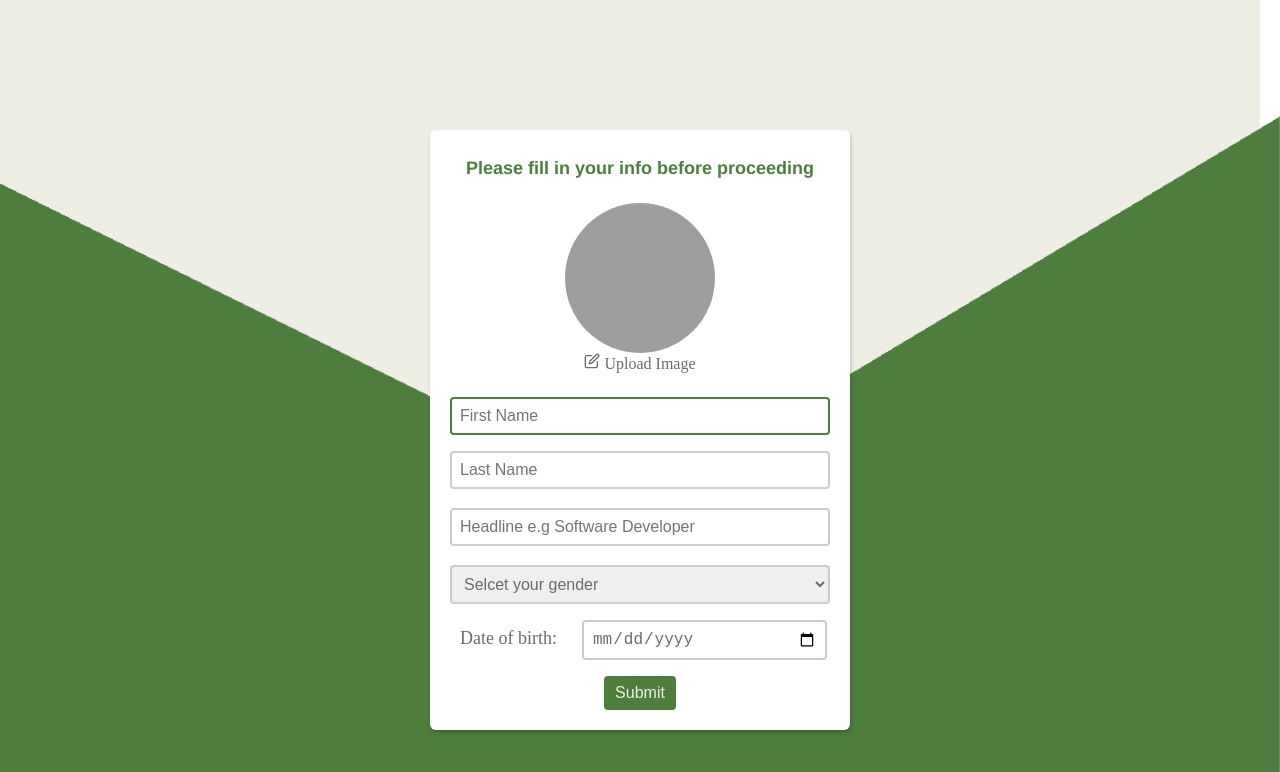
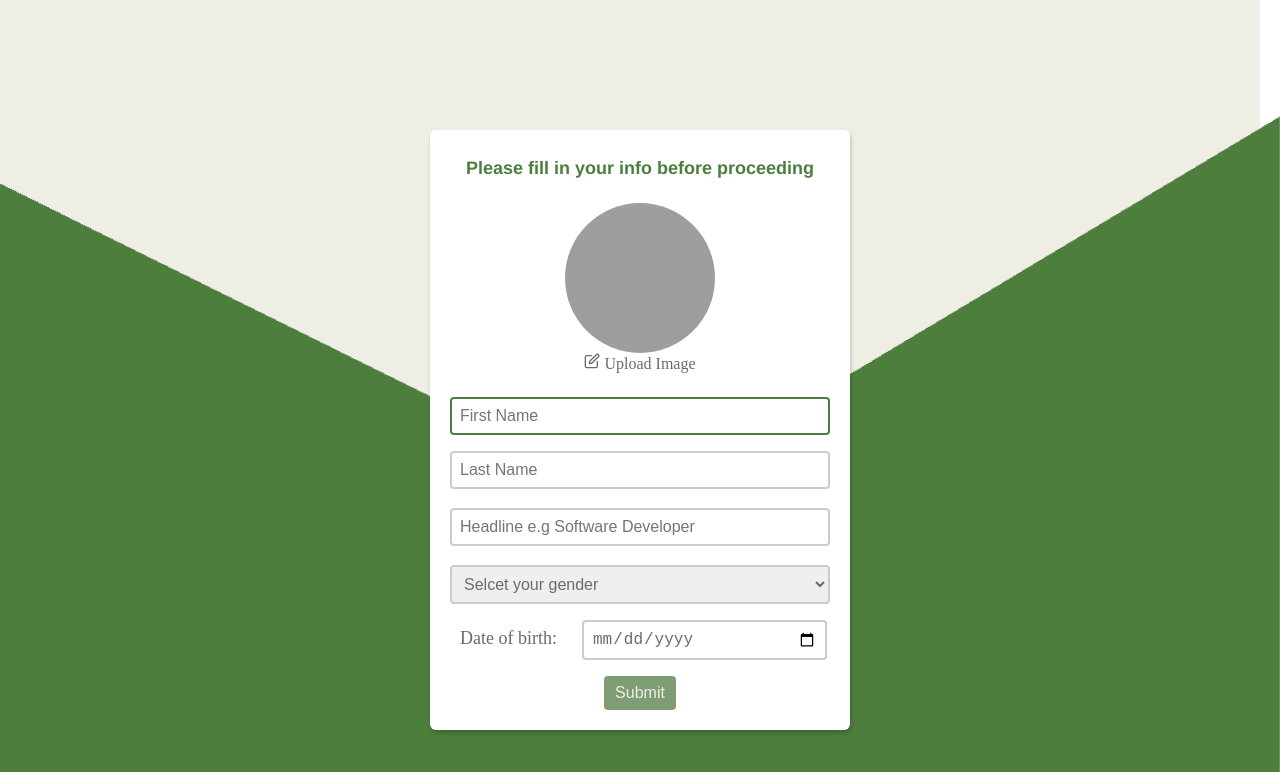
Before and after one commit to kiptanuiBoaz/geekgazette, a React (Vite) app: page /auth/new-profile in a window 1280 px wide. Shown: the top 772 px of the page. Built offline with nearby package versions, Linux system fonts and the light colour scheme; no server answers; sample sign-in values are in the browser's storage; grey boxes are pictures that could not be loaded.

Commit message:
added disable to userprofile edit and removed log statements

```diff
--- a/src/pages/UserProfileForm.tsx
+++ b/src/pages/UserProfileForm.tsx
@@ -11,10 +11,18 @@ import usePrivateApi from "../hooks/usePrivateApi";
 
 const USER_URL = "/users"
 
+interface UserData {
+    fname: string;
+    lname: string;
+    headTag: string;
+    dob:string;
+    gender: string;
+}
+
 const UserProfileForm = () => {
     const [image, setImage] = useState<File | null>(null);
     const [avatarUrl, setAvatarUrl] = useState<string | null>(null);
-    const [formData, setFormData] = useState({});
+    const [formData, setFormData] = useState<UserData>({});
     const [loading, setLoading] = useState<boolean>(false);
     const [errMsg, setErrMsg] = useState<string | null>(null);
 
@@ -141,6 +149,7 @@ const UserProfileForm = () => {
                     handleSubmit();
                 }}
                 className='submit-button'
+                disabled={!avatarUrl || !formData.dob|| !formData.gender || !formData.headTag|| !formData.fname ||!formData.lname}
             >
                 {loading ? "Submitting..." : "Submit"}
             </button>
```
